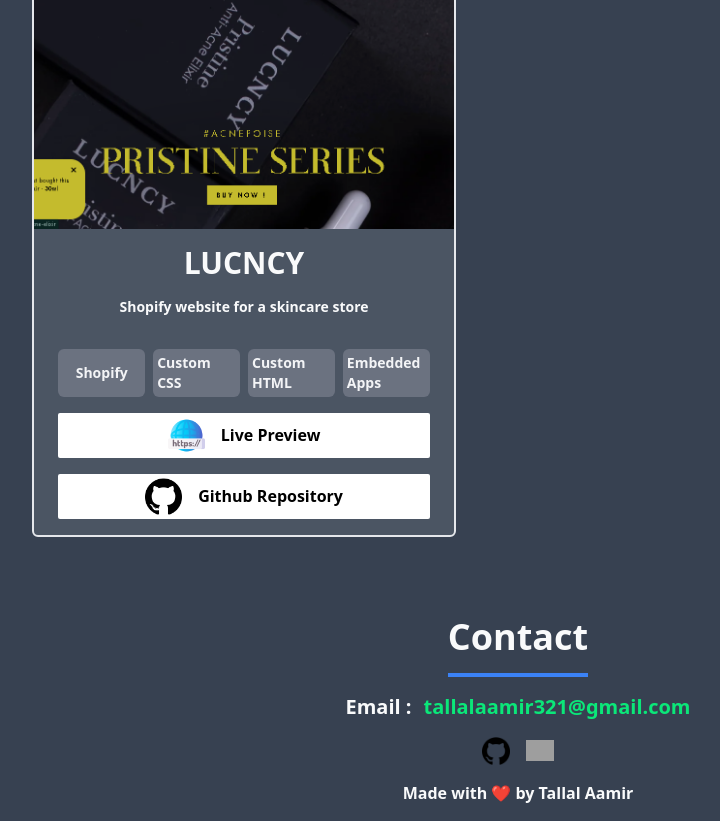
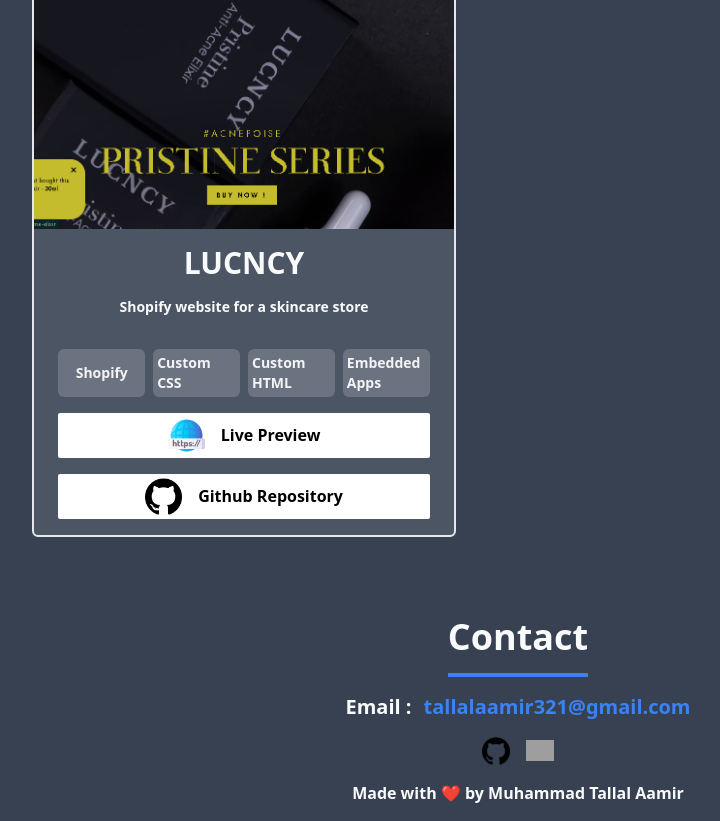
Before and after one commit to Tallal619/Portfolio, a Next.js app: page / in a window 1280 px wide. Shown: the part 3238-4059 px from the top of the page, without its empty margins (122-842 px from the left). Built offline with nearby package versions, Linux system fonts and the light colour scheme; grey boxes are pictures that could not be loaded.

Commit message:
color fixed in contact section

```diff
--- a/components/Contact.jsx
+++ b/components/Contact.jsx
@@ -18,7 +18,7 @@
         <span className="flex mr-3 text-xl font-semibold text-gray-50">
           Email :{" "}
         </span>
-        <span className="text-[#0be779] text-xl font-semibold">
+        <span className="text-[#3b82f6] text-xl font-semibold">
           tallalaamir321@gmail.com
         </span>
       </div>
@@ -51,7 +51,7 @@
       </div>
 
       <span className="mb-4 font-semibold text-gray-50">
-        Made with ❤️ by Tallal Aamir
+        Made with ❤️ by Muhammad Tallal Aamir
       </span>
     </div>
   );
```
